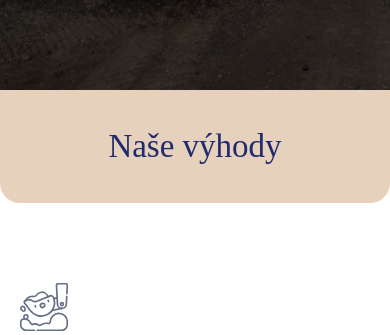
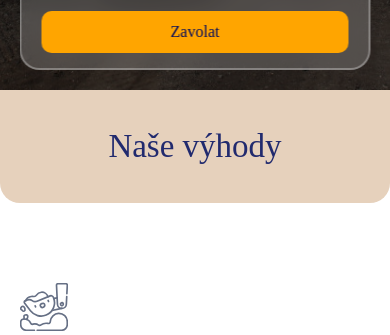
Before and after one commit to VikiSS987/pracezemni, a plain HTML site: page index.html in a window 390 px wide. Shown: the part 765-1100 px from the top of the page. Drawn offline with Linux system fonts and the light colour scheme; a web font is replaced by a local one.

Commit message:
Update style.css

```diff
--- a/style.css
+++ b/style.css
@@ -63,22 +63,23 @@
 
 .kontakt {
     position: absolute;
-    top: 400px;                 /* можно подкорректировать под фон */
+    bottom: 40px; /* блок снизу фона */
     left: 50%;
     transform: translateX(-50%);
     display: flex;
-    justify-content: space-between;
+    flex-direction: column; /* текст сверху, кнопка снизу */
     align-items: center;
     backdrop-filter: blur(10px);
     background: rgba(255, 255, 255, 0.2);
     border: 2px solid rgba(255, 255, 255, 0.3);
     border-radius: 20px;
-    padding: 20px 30px;
-    width: 850px;               /* ширина для ПК */
-    height: 100px;
+    padding: 30px 40px;
+    width: 700px;  /* ширина блока на ПК */
     color: antiquewhite;
-    font-size: 44px;
+    font-size: 36px;
     z-index: 3;
+    text-align: center; /* центр текста */
+    gap: 20px; /* расстояние между текстом и кнопкой */
 }
 
 .call-btn {
@@ -90,33 +91,56 @@
     cursor: pointer;
     color: #080e5a;
     transition: 0.3s;
+    width: auto;
+    min-width: 200px;
 }
 
 .call-btn:hover {
     transform: scale(1.05);
 }
 
-/* ------------------------------
+/* ===============================
    Адаптивность для планшетов и телефонов
--------------------------------*/
-@media (max-width: 768px) {
+=============================== */
+@media (max-width: 1024px) {
     .kontakt {
-        width: 90%;              /* подстраиваем под ширину экрана */
-        flex-direction: column;   /* текст сверху, кнопка снизу */
-        gap: 15px;                /* расстояние между текстом и кнопкой */
-        padding: 15px;
-        font-size: 20px;          /* уменьшаем шрифт */
-        height: auto;             /* авто-высота под контент */
-        top: 350px;               /* смещаем блок при необходимости */
+        width: 80%;
+        font-size: 28px;
+        padding: 25px 30px;
     }
 
     .call-btn {
-        width: 100%;              /* кнопка растягивается на всю ширину блока */
-        padding: 15px 25px;       /* уменьшаем padding кнопки */
-        font-size: 18px;           /* шрифт меньше */
+        padding: 18px 35px;
+        font-size: 20px;
     }
 }
 
+@media (max-width: 768px) {
+    .kontakt {
+        width: 90%;
+        font-size: 22px;
+        padding: 20px 25px;
+        bottom: 20px;
+    }
+
+    .call-btn {
+        width: 100%; /* кнопка на всю ширину блока */
+        padding: 15px;
+        font-size: 18px;
+    }
+}
+
+@media (max-width: 480px) {
+    .kontakt {
+        font-size: 18px;
+        padding: 15px 20px;
+    }
+
+    .call-btn {
+        font-size: 16px;
+        padding: 12px;
+    }
+}
 /* ======== ЗАГОЛОВОК ВТОРОЙ СЕКЦИИ ======== */
 .sluzba1 {
   background-color: rgb(230, 209, 188);
```
